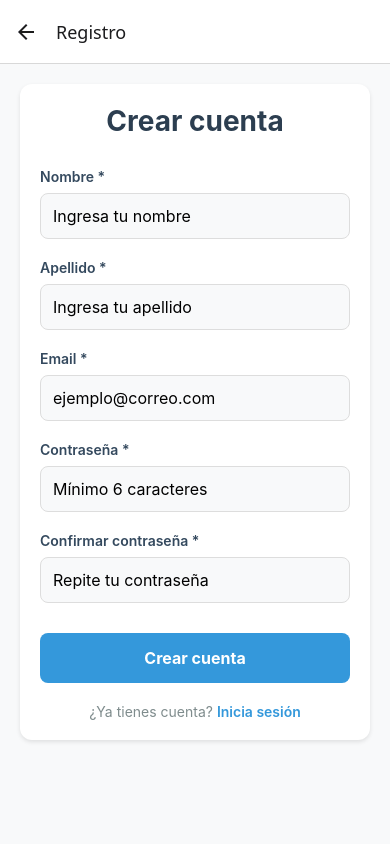
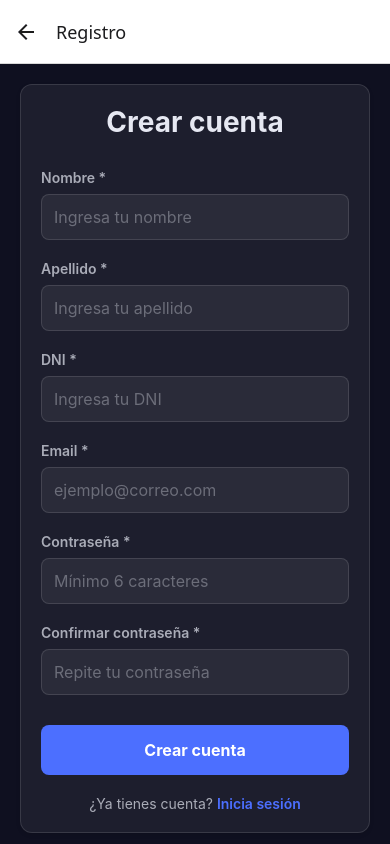
Before and after one commit to gonzalocopes/stockeate, a React Native app in the folder stockeate-app/: screen /Register in a window 390 px wide. Built offline with nearby package versions, Linux system fonts and the light colour scheme; no server answers.

Commit message:
feat: Agregar campo DNI al registro y aplicar paleta de colores del LoginScreen
- Agrega campo DNI al formulario de registro con validación
- Aplica paleta de colores del LoginScreen al RegisterScreen para consistencia visual
- Conecta frontend con backend para envío de firstName, lastName, DNI

```diff
--- a/stockeate-app/src/api.ts
+++ b/stockeate-app/src/api.ts
@@ -4,7 +4,7 @@ import AsyncStorage from "@react-native-async-storage/async-storage";
 // Config por ENV, fallback a Render
 const baseURL =
   process.env.EXPO_PUBLIC_API_URL?.trim() ||
-  "https://stockeate.onrender.com"; // <-- Asegúrate que esta URL de ngrok esté activa
+  "https://stockeate.onrender.com"; // <-- API en la nube que funciona
 console.log("[API baseURL]", baseURL);
 
 export const api = axios.create({
--- a/stockeate-app/src/screens/RegisterScreen.tsx
+++ b/stockeate-app/src/screens/RegisterScreen.tsx
@@ -4,19 +4,37 @@ import {
   Text,
   TextInput,
   TouchableOpacity,
-  StyleSheet,
   Alert,
   ScrollView,
-  ActivityIndicator
+  ActivityIndicator,
+  KeyboardAvoidingView,
+  Platform,
+  StyleSheet
 } from 'react-native';
+import { LinearGradient } from 'expo-linear-gradient';
+import { Ionicons } from '@expo/vector-icons';
 import { useAuth } from '../stores/auth';
 
 export default function RegisterScreen({ navigation }: any) {
   const { register } = useAuth();
 
+  // Tema de colores igual al LoginScreen
+  const c = {
+    bg1: "#0F1020",
+    bg2: "#0A0B14",
+    accent: "#4C6FFF",
+    accent2: "#8B5CF6",
+    text: "#E6E8F2",
+    sub: "rgba(230,232,242,0.7)",
+    cardBg: "rgba(255,255,255,0.06)",
+    cardBorder: "rgba(255,255,255,0.12)",
+    danger: "#FF6B6B",
+  };
+
   const [formData, setFormData] = useState({
     nombre: '',
     apellido: '',
+    dni: '',
     email: '',
     password: '',
     confirmPassword: ''
@@ -37,6 +55,10 @@ export default function RegisterScreen({ navigation }: any) {
     }
     if (!formData.apellido.trim()) {
       Alert.alert('Error', 'El apellido es requerido');
+      return false;
+    }
+    if (!formData.dni.trim()) {
+      Alert.alert('Error', 'El DNI es requerido');
       return false;
     }
 
@@ -60,11 +82,13 @@ export default function RegisterScreen({ navigation }: any) {
 
     setLoading(true);
     try {
-      // VERSIÓN SIMPLIFICADA - Solo email y password (backend de Lisandro)
-      // Los campos nombre/apellido se validan pero no se envían
+      // Enviar todos los campos - backend actual ignora los extras
       await register(
         formData.email,
-        formData.password
+        formData.password,
+        formData.nombre,
+        formData.apellido,
+        formData.dni
       );
 
       Alert.alert(
@@ -96,6 +120,7 @@ export default function RegisterScreen({ navigation }: any) {
             value={formData.nombre}
             onChangeText={(value) => handleInputChange('nombre', value)}
             placeholder="Ingresa tu nombre"
+            placeholderTextColor="rgba(230,232,242,0.35)"
             autoCapitalize="words"
           />
         </View>
@@ -107,7 +132,21 @@ export default function RegisterScreen({ navigation }: any) {
             value={formData.apellido}
             onChangeText={(value) => handleInputChange('apellido', value)}
             placeholder="Ingresa tu apellido"
+            placeholderTextColor="rgba(230,232,242,0.35)"
             autoCapitalize="words"
+          />
+        </View>
+
+        <View style={styles.inputContainer}>
+          <Text style={styles.label}>DNI *</Text>
+          <TextInput
+            style={styles.input}
+            value={formData.dni}
+            onChangeText={(value) => handleInputChange('dni', value)}
+            placeholder="Ingresa tu DNI"
+            placeholderTextColor="rgba(230,232,242,0.35)"
+            keyboardType="numeric"
+            maxLength={8}
           />
         </View>
 
@@ -118,6 +157,7 @@ export default function RegisterScreen({ navigation }: any) {
             value={formData.email}
             onChangeText={(value) => handleInputChange('email', value)}
             placeholder="ejemplo@correo.com"
+            placeholderTextColor="rgba(230,232,242,0.35)"
             keyboardType="email-address"
             autoCapitalize="none"
           />
@@ -130,6 +170,7 @@ export default function RegisterScreen({ navigation }: any) {
             value={formData.password}
             onChangeText={(value) => handleInputChange('password', value)}
             placeholder="Mínimo 6 caracteres"
+            placeholderTextColor="rgba(230,232,242,0.35)"
             secureTextEntry
           />
         </View>
@@ -141,6 +182,7 @@ export default function RegisterScreen({ navigation }: any) {
             value={formData.confirmPassword}
             onChangeText={(value) => handleInputChange('confirmPassword', value)}
             placeholder="Repite tu contraseña"
+            placeholderTextColor="rgba(230,232,242,0.35)"
             secureTextEntry
           />
         </View>
@@ -171,11 +213,11 @@ export default function RegisterScreen({ navigation }: any) {
 const styles = StyleSheet.create({
   container: {
     flex: 1,
-    backgroundColor: '#f8f9fa',
+    backgroundColor: '#0F1020', // Fondo oscuro del LoginScreen
   },
   form: {
     margin: 20,
-    backgroundColor: 'white',
+    backgroundColor: 'rgba(255,255,255,0.06)', // Fondo de tarjeta del LoginScreen
     borderRadius: 12,
     padding: 20,
     elevation: 2,
@@ -183,11 +225,13 @@ const styles = StyleSheet.create({
     shadowOffset: { width: 0, height: 2 },
     shadowOpacity: 0.1,
     shadowRadius: 4,
+    borderWidth: 1,
+    borderColor: 'rgba(255,255,255,0.12)', // Borde del LoginScreen
   },
   title: {
     fontSize: 28,
     fontWeight: 'bold',
-    color: '#2c3e50',
+    color: '#E6E8F2', // Color de texto del LoginScreen
     marginBottom: 30,
     textAlign: 'center',
   },
@@ -197,26 +241,27 @@ const styles = StyleSheet.create({
   label: {
     fontSize: 14,
     fontWeight: '600',
-    color: '#34495e',
+    color: 'rgba(230,232,242,0.7)', // Color de texto secundario del LoginScreen
     marginBottom: 8,
   },
   input: {
     borderWidth: 1,
-    borderColor: '#ddd',
+    borderColor: 'rgba(255,255,255,0.12)', // Borde del LoginScreen
     borderRadius: 8,
     padding: 12,
     fontSize: 16,
-    backgroundColor: '#f8f9fa',
+    backgroundColor: 'rgba(255,255,255,0.06)', // Fondo de input del LoginScreen
+    color: '#E6E8F2', // Color de texto del LoginScreen
   },
   registerButton: {
-    backgroundColor: '#3498db',
+    backgroundColor: '#4C6FFF', // Color accent del LoginScreen
     padding: 15,
     borderRadius: 8,
     alignItems: 'center',
     marginTop: 10,
   },
   disabledButton: {
-    backgroundColor: '#bdc3c7',
+    backgroundColor: 'rgba(76,111,255,0.5)', // Versión deshabilitada del accent
   },
   registerButtonText: {
     color: 'white',
@@ -231,11 +276,11 @@ const styles = StyleSheet.create({
   },
   loginText: {
     fontSize: 14,
-    color: '#7f8c8d',
+    color: 'rgba(230,232,242,0.7)', // Color de texto secundario del LoginScreen
   },
   loginLink: {
     fontSize: 14,
-    color: '#3498db',
+    color: '#4C6FFF', // Color accent del LoginScreen
     fontWeight: '600',
   },
 });
--- a/stockeate-app/src/stores/auth.ts
+++ b/stockeate-app/src/stores/auth.ts
@@ -6,7 +6,7 @@ type AuthState = {
   token: string | null;
   hydrate: () => Promise<void>;
   login: (email: string, password: string) => Promise<void>;
-  register: (email: string, password: string) => Promise<void>;
+  register: (email: string, password: string, firstName?: string, lastName?: string, dni?: string) => Promise<void>;
   logout: () => Promise<void>;
 };
 
@@ -39,10 +39,20 @@ export const useAuth = create<AuthState>((set) => ({
     }
   },
 
-register: async (email, password) => {
+register: async (email, password, firstName, lastName, dni) => {
   try {
-    // VERSIÓN SIMPLIFICADA - Solo email y password (como espera Lisandro)
-    const { data } = await api.post('/auth/register', { email, password });
+    // DEBUG: Ver qué datos estamos enviando
+    const requestData = {
+      email,
+      password,
+      firstName,
+      lastName,
+      dni
+    };
+    console.log('🚀 Datos enviados al backend:', requestData);
+
+    // Enviar todos los campos requeridos por el backend de Lisandro
+    const { data } = await api.post('/auth/register', requestData);
 
     // NO auto-login, para que vuelva al login
     // await AsyncStorage.setItem('token', data.access_token);
```
